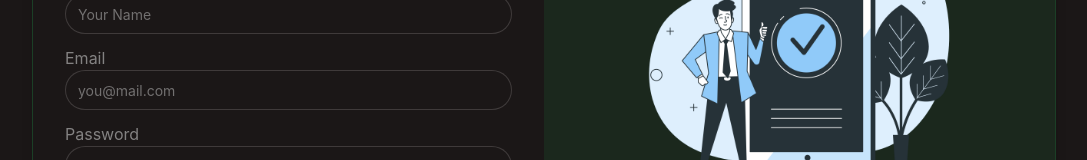
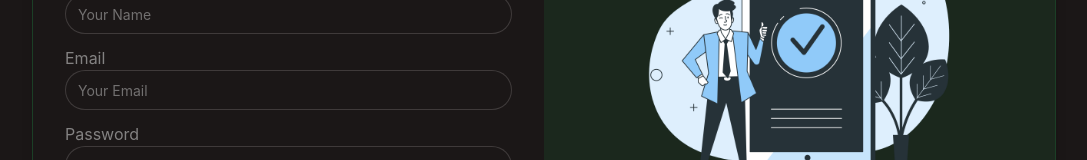
Before and after one commit to bbs220/Diligent-Scholars, a React (Vite) app in the folder client/: page /signup in a window 1280 px wide. Shown: the part 284-444 px from the top of the page, without its empty margins (96-1183 px from the left). Built offline with nearby package versions, Linux system fonts and the light colour scheme; no server answers.

Commit message:
minor sign up changes

```diff
--- a/client/src/pages/SignUpPage.tsx
+++ b/client/src/pages/SignUpPage.tsx
@@ -83,7 +83,7 @@ const SignUpPage = () => {
                     </label>
                     <input
                       type="email"
-                      placeholder="you@mail.com"
+                      placeholder="Your Email"
                       className="input input-bordered w-full"
                       value={signUpData.email}
                       onChange={(e) =>
```
